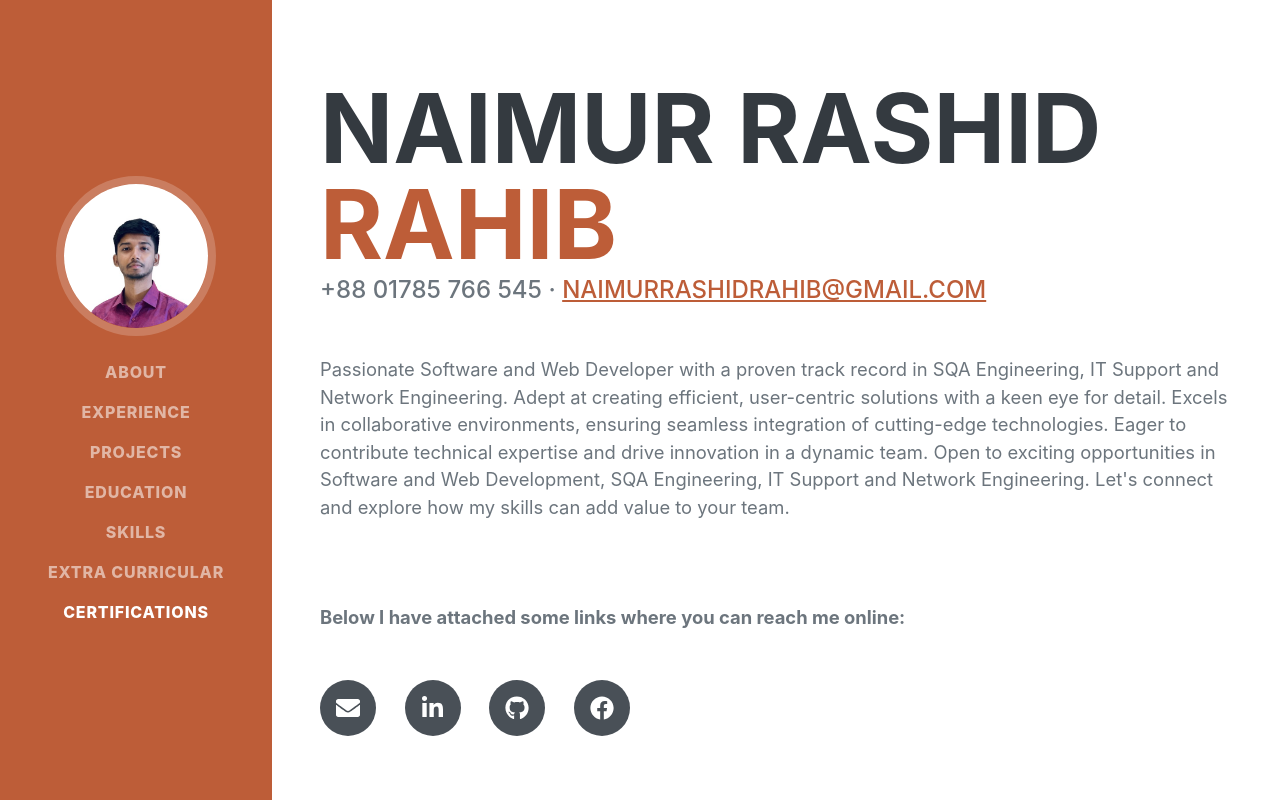
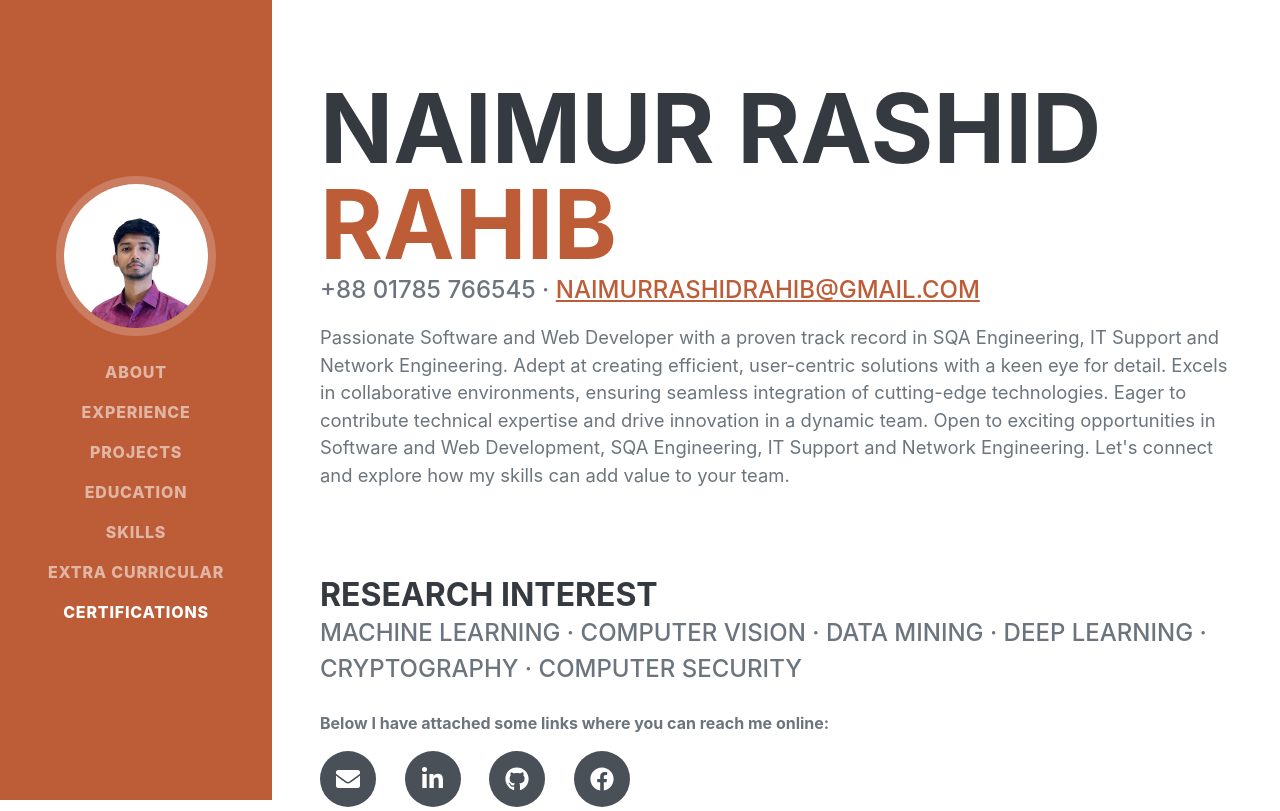
Before and after one commit to 7rahib/web-course-resume-portfolio, a plain HTML site: page index.html in a window 1280 px wide. Shown: the top 811 px of the page. Drawn offline with nearby package versions, Linux system fonts and the light colour scheme; a web font is replaced by a local one.

Commit message:
Updated research Info

```diff
--- a/index.html
+++ b/index.html
@@ -50,18 +50,26 @@
                     Naimur Rashid
                     <span class="text-primary">Rahib</span>
                 </h1>
-                <div class="subheading mb-5">
-                    +88 01785 766 545 ·
-                    <a href="naimurrashidrahib@gmail.com">naimurrashidrahib@gmail.com</a>
+                <div class="subheading mb-3">
+                    +88 01785 766545 ·
+                    <a href="#">naimurrashidrahib@gmail.com</a>
                 </div>
-                <p class="lead mb-5">Passionate Software and Web Developer with a proven track record in SQA Engineering, IT Support and Network Engineering. Adept at creating efficient, user-centric solutions with a keen eye for detail. Excels in collaborative environments, ensuring seamless integration of cutting-edge technologies. Eager to contribute technical expertise and drive innovation in a dynamic team. Open to exciting opportunities in Software and Web Development, SQA Engineering, IT Support and Network Engineering. Let's connect and explore how my skills can add value to your team.
+                <p class="lead mb-1">Passionate Software and Web Developer with a proven track record in SQA Engineering, IT Support and Network Engineering. Adept at creating efficient, user-centric solutions with a keen eye for detail. Excels in collaborative environments, ensuring seamless integration of cutting-edge technologies. Eager to contribute technical expertise and drive innovation in a dynamic team. Open to exciting opportunities in Software and Web Development, SQA Engineering, IT Support and Network Engineering. Let's connect and explore how my skills can add value to your team.
                     <br>
                     <br>
                     <br>
                     <br>
-                    <strong>Below I have attached some links where you can reach me online:</strong>
+
                 </p>
-                <div class="social-icons">
+
+                <div class="d-flex flex-column flex-md-row justify-content-between mb-4">
+                    <div class="flex-grow-1">
+                        <h3 class="mb-0">Research Interest</h3>
+                        <div class="subheading">Machine Learning · Computer Vision · Data Mining · Deep Learning · Cryptography · Computer Security</div>
+                    </div>
+                </div>
+                <strong class="mb-2">Below I have attached some links where you can reach me online:</strong>
+                <div class="social-icons mt-3">
                     <a target="_blank" class="social-icon"
                         href="https://www.dropbox.com/scl/fi/foe6zg8zkfmang92b1y2l/Naimur-Rashid-Rahib-Academic-CV.pdf?rlkey=pc15yyq2ph5095g1rkfnr9zkg&st=bm4i99uj&dl=0"><i
                             class="fa fa-envelope"></i></a>
@@ -70,7 +78,7 @@
                             class="fab fa-linkedin-in"></i></a>
                     <a target="_blank" class="social-icon" href="https://github.com/7rahib"><i
                             class="fab fa-github"></i></a>
-                    <a target="_blank" class="social-icon" href="https://www.facebook.com/naimur.rashidrahib/"><i
+                    <a target="_blank" class="social-icon" href="https://www.facebook.com/naimur.rashidrahib"><i
                             class="fab fa-facebook"></i></a>
                 </div>
             </div>
```
